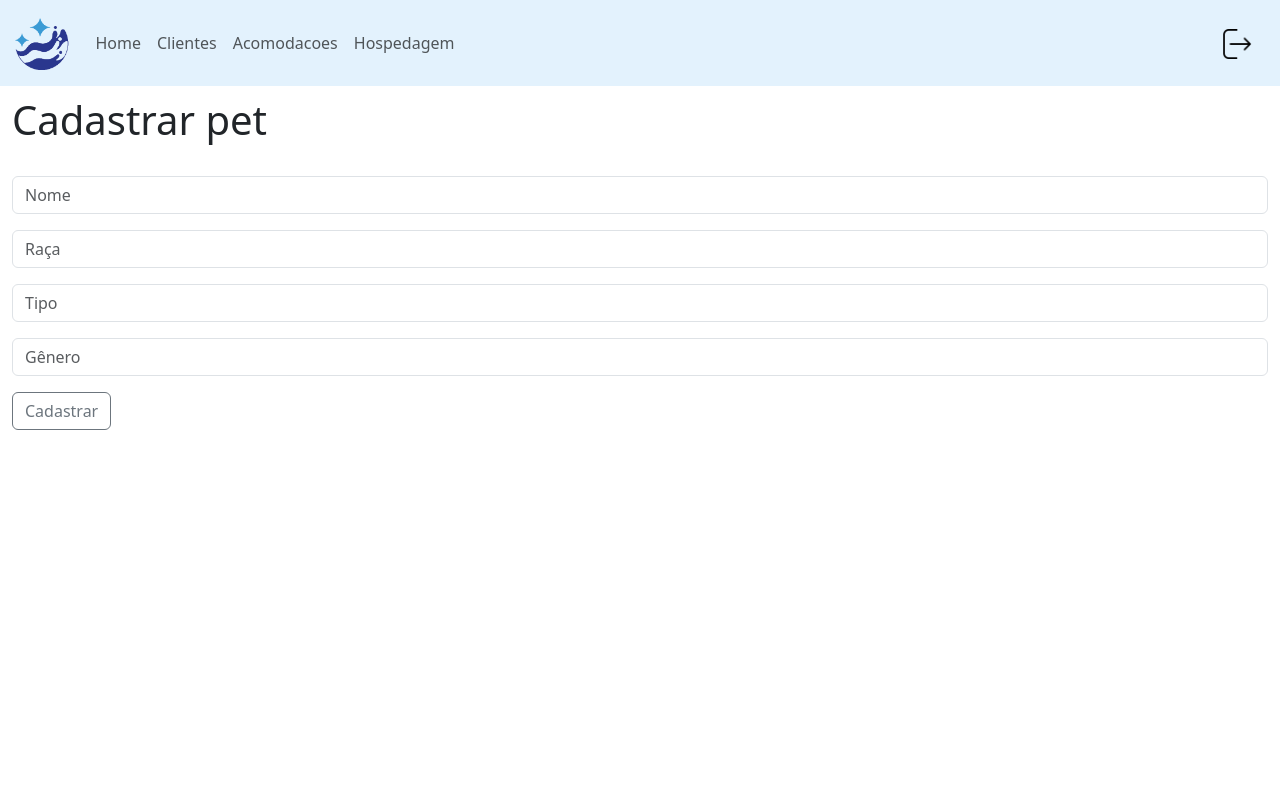
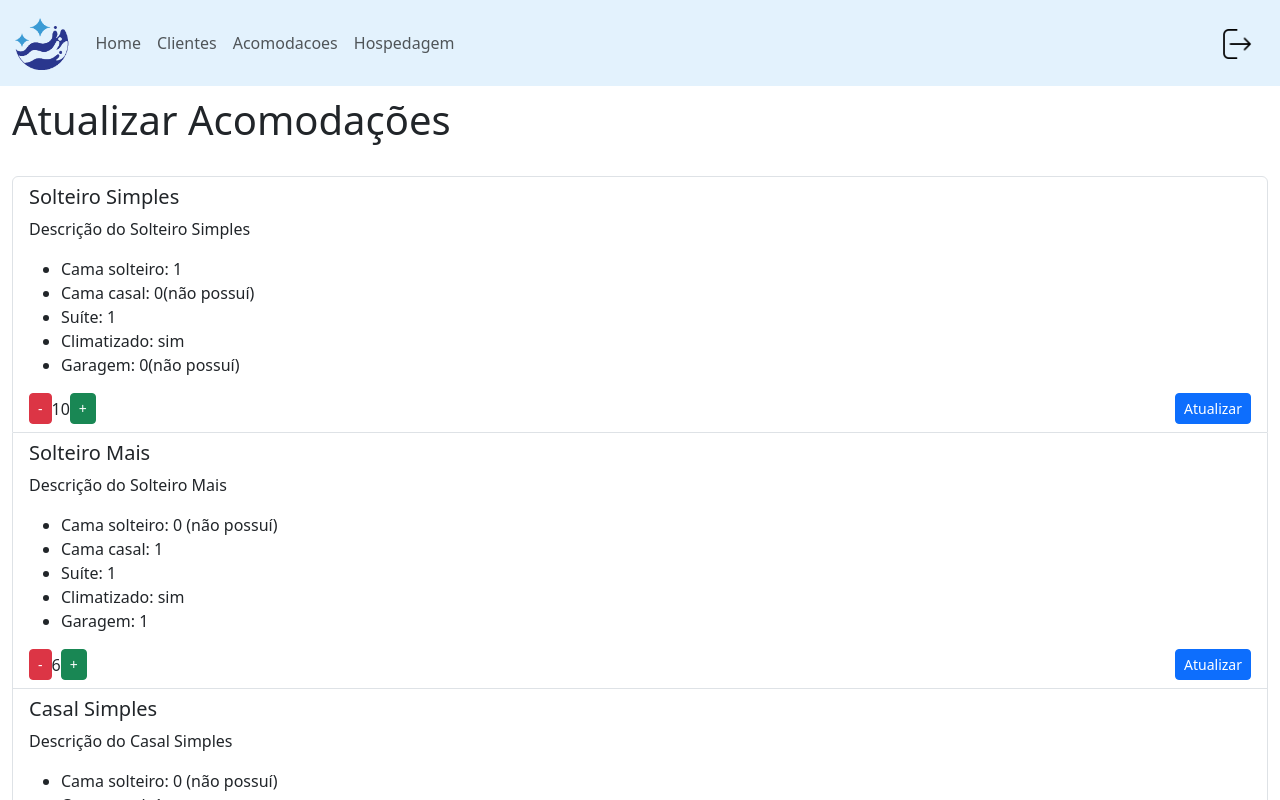
Before and after one commit to SBittencourt/ListaAtlantis---tecnicas-II, a React (Create React App) app in the folder sistema/: page /cadastro-acomodacao in a window 1280 px wide. Shown: the top 800 px of the page. Built offline with nearby package versions, Linux system fonts and the light colour scheme.

Commit message:
feito atualizar acomodações

```diff
--- a/sistema/src/componentes/formularioCadastroAcomodação.tsx
+++ b/sistema/src/componentes/formularioCadastroAcomodação.tsx
@@ -1,29 +1,144 @@
-import React from "react";
+import React, { useState } from "react";
 
-const formularioCadastroAcomodação: React.FC = () => {
+// Definindo enum para os nomes das acomodações
+enum NomeAcomodacao {
+    SolteiroSimples = "Solteiro Simples",
+    SolteiroMais = "Solteiro Mais",
+    CasalSimples = "Casal Simples",
+    FamiliaSimples = "Família Simples",
+    FamiliaMais = "Família Mais",
+    FamiliaSuper = "Família Super",
+}
+
+// Definindo um tipo para as descrições das acomodações
+type DescricoesAcomodacao = {
+    [key in NomeAcomodacao]: string;
+};
+
+// Definindo um tipo para as especificações das acomodações
+type EspecificacoesAcomodacao = {
+    [key in NomeAcomodacao]: string[];
+};
+
+// Definindo uma interface para as acomodações
+interface Acomodacao {
+    nome: NomeAcomodacao;
+    descricao: string;
+    especificacoes: string[];
+    disponiveis: number;
+    ocupadas: number;
+}
+
+const FormularioAtualizarAcomodacao: React.FC = () => {
+    // Estado para armazenar as acomodações
+    const [acomodacoes, setAcomodacoes] = useState<Acomodacao[]>([
+        {
+            nome: NomeAcomodacao.SolteiroSimples,
+            descricao: "Descrição do Solteiro Simples",
+            especificacoes: ["Cama solteiro: 1", "Cama casal: 0(não possuí)", "Suíte: 1", "Climatizado: sim", "Garagem: 0(não possuí)"],
+            disponiveis: 10,
+            ocupadas: 5
+        },
+        {
+            nome: NomeAcomodacao.SolteiroMais,
+            descricao: "Descrição do Solteiro Mais",
+            especificacoes: ["Cama solteiro: 0 (não possuí)", "Cama casal: 1", "Suíte: 1", "Climatizado: sim", "Garagem: 1"],
+            disponiveis: 6,
+            ocupadas: 1
+        },
+        {
+            nome: NomeAcomodacao.CasalSimples,
+            descricao: "Descrição do Casal Simples",
+            especificacoes: ["Cama solteiro: 0 (não possuí)", "Cama casal: 1", "Suíte: 1", "Climatizado: sim", "Garagem: 1"],
+            disponiveis: 5,
+            ocupadas: 2
+        },
+        {
+            nome: NomeAcomodacao.FamiliaSimples,
+            descricao: "Descrição do Família Simples",
+            especificacoes: ["Cama solteiro: 2", "Cama casal: 1", "Suíte: 1", "Climatizado: sim", "Garagem: 1"],
+            disponiveis: 8,
+            ocupadas: 3
+        },
+        {
+            nome: NomeAcomodacao.FamiliaMais,
+            descricao: "Descrição do Família Mais",
+            especificacoes: ["Cama solteiro: 5", "Cama casal: 1", "Suíte: 2", "Climatizado: sim", "Garagem: 2"],
+            disponiveis: 12,
+            ocupadas: 6
+        },
+        {
+            nome: NomeAcomodacao.FamiliaSuper,
+            descricao: "Descrição do Família Super",
+            especificacoes: ["Cama solteiro: 6", "Cama casal: 2", "Suíte: 3", "Climatizado: sim", "Garagem: 2"],
+            disponiveis: 15,
+            ocupadas: 8
+        }
+    ]);
+
+    // Função para aumentar a quantidade disponível de uma acomodação
+    const handleIncrease = (index: number) => {
+        const newAcomodacoes = [...acomodacoes];
+        newAcomodacoes[index].disponiveis += 1;
+        setAcomodacoes(newAcomodacoes);
+    };
+
+    // Função para diminuir a quantidade disponível de uma acomodação
+    const handleDecrease = (index: number) => {
+        const newAcomodacoes = [...acomodacoes];
+        if (newAcomodacoes[index].disponiveis > 0) {
+            newAcomodacoes[index].disponiveis -= 1;
+            setAcomodacoes(newAcomodacoes);
+        }
+    };
+
+    // Função para salvar uma acomodação individualmente
+    const handleSave = (index: number) => {
+        alert(`A acomodação ${acomodacoes[index].nome} foi atualizada com sucesso!`);
+    };
+
     return (
         <div className="container-fluid">
-            <h1>Cadastrar pet</h1>
+            <h1>Atualizar Acomodações</h1>
             <br />
-            <form>
-                <div className="input-group mb-3">
-                    <input type="text" className="form-control" placeholder="Nome" aria-label="Nome" aria-describedby="basic-addon1" />
-                </div>
-                <div className="input-group mb-3">
-                    <input type="text" className="form-control" placeholder="Raça" aria-label="Raça" aria-describedby="basic-addon1" />
-                </div>
-                <div className="input-group mb-3">
-                    <input type="text" className="form-control" placeholder="Tipo" aria-label="Tipo" aria-describedby="basic-addon1" />
-                </div>
-                <div className="input-group mb-3">
-                    <input type="text" className="form-control" placeholder="Gênero" aria-label="Gênero" aria-describedby="basic-addon1" />
-                </div>
-                <div className="input-group mb-3">
-                    <button className="btn btn-outline-secondary" type="button">Cadastrar</button>
-                </div>
-            </form>
+            <div className="list-group">
+                {acomodacoes.map((acomodacao, index) => (
+                    <div key={index} className="list-group-item">
+                        <h5>{acomodacao.nome}</h5>
+                        <p>{acomodacao.descricao}</p>
+                        <ul>
+                            {acomodacao.especificacoes.map((especificacao, i) => (
+                                <li key={i}>{especificacao}</li>
+                            ))}
+                        </ul>
+                        <div className="d-flex align-items-center justify-content-between">
+                            <div className="d-flex align-items-center">
+                                <button
+                                    className="btn btn-danger btn-sm mr-2"
+                                    onClick={() => handleDecrease(index)}
+                                >
+                                    -
+                                </button>
+                                <span className="mr-2">{acomodacao.disponiveis}</span>
+                                <button
+                                    className="btn btn-success btn-sm mr-2"
+                                    onClick={() => handleIncrease(index)}
+                                >
+                                    +
+                                </button>
+                            </div>
+                            <button
+                                className="btn btn-primary btn-sm"
+                                onClick={() => handleSave(index)}
+                            >
+                                Atualizar
+                            </button>
+                        </div>
+                    </div>
+                ))}
+            </div>
         </div>
     );
 };
 
-export default formularioCadastroAcomodação;
+export default FormularioAtualizarAcomodacao;
--- a/sistema/src/componentes/listaAcomodações.tsx
+++ b/sistema/src/componentes/listaAcomodações.tsx
@@ -47,7 +47,7 @@ const ListaAcomodacoes: React.FC<Props> = ({ tema, seletorView }) => {
         {
             nome: NomeAcomodacao.SolteiroSimples,
             descricao: DescricoesAcomodacao[NomeAcomodacao.SolteiroSimples],
-            especificacoes: ["Cama solteiro: 1", "Cama casal: 0 (não possuí)", "Suíte: 1", "Climatizado: sim", "Garagem: 0 (não possuí)"],
+            especificacoes: ["Cama solteiro: 1", "Cama casal: 0(não possuí)", "Suíte: 1", "Climatizado: sim", "Garagem: 0(não possuí)"],
             disponiveis: 10,
             ocupadas: 5
         },
@@ -91,7 +91,7 @@ const ListaAcomodacoes: React.FC<Props> = ({ tema, seletorView }) => {
     return (
         <div className="container-fluid">
             <div className="d-flex justify-content-start mb-3">
-                <Link to="/cadastro-acomodacao" className="btn btn-primary">Cadastrar nova acomodação</Link>
+                <Link to="/cadastro-acomodacao" className="btn btn-primary">Atualizar acomodações</Link>
             </div>
             <div className="list-group">
                 {acomodacoes.map((acomodacao, acomodacaoIndex) => (
--- a/sistema/src/componentes/roteador.tsx
+++ b/sistema/src/componentes/roteador.tsx
@@ -3,7 +3,6 @@ import { BrowserRouter as Router, Route, Routes, useLocation } from "react-route
 import BarraNavegacao from "./barraNavegacao";
 
 import FormularioCadastroCliente from "./formularioCadastroCliente";
-import FormularioCadastroAcomodacao from "./formularioCadastroAcomodação";
 
 
 import ListaCliente from "./listaClientes";
@@ -11,6 +10,7 @@ import ListaAcomodacoes from "./listaAcomodações";
 
 import Home from "./Home";
 import Login from "./login";
+import FormularioAtualizarAcomodacao from "./formularioCadastroAcomodação";
 
 const Roteador: React.FC = () => {
   const location = useLocation();
@@ -37,7 +37,13 @@ const Roteador: React.FC = () => {
         } }/>} />
 
         <Route path="/cadastro" element={<FormularioCadastroCliente />} />
-        <Route path="/cadastro-acomodacao" element={<FormularioCadastroAcomodacao />} />
+        <Route path="/cadastro-titular" element={<FormularioCadastroCliente />} />
+        <Route path="/cadastro-dependente" element={<FormularioCadastroCliente />} />
+        <Route path="/cadastro-acomodacao" element={<FormularioAtualizarAcomodacao />} />
+
+        <Route path="/hospedagem" element={<FormularioCadastroCliente />} />
+        <Route path="/check-in" element={<FormularioCadastroCliente />} />
+        <Route path="/check-out" element={<FormularioCadastroCliente />} />
 
       </Routes>
     </>
```
